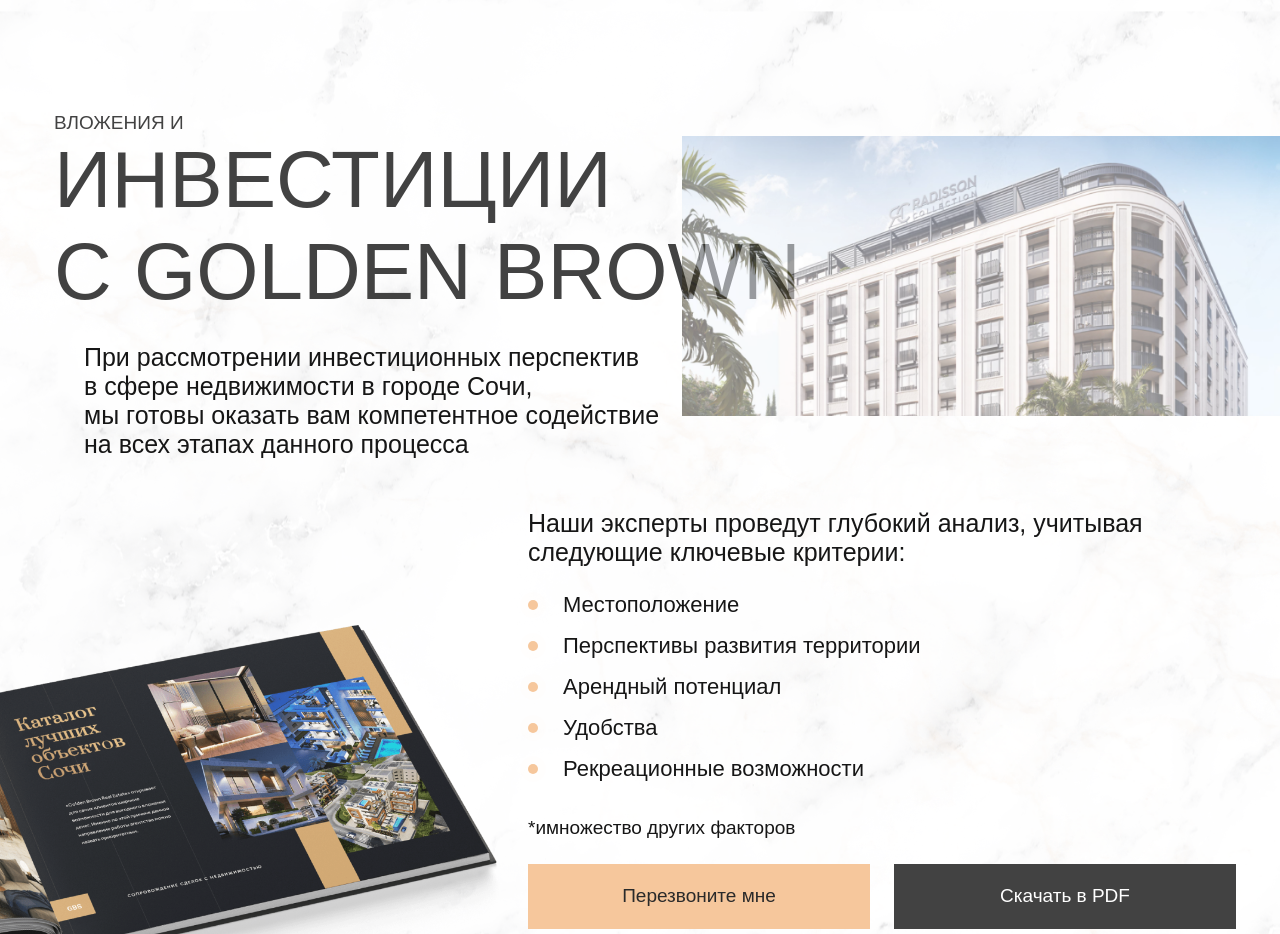
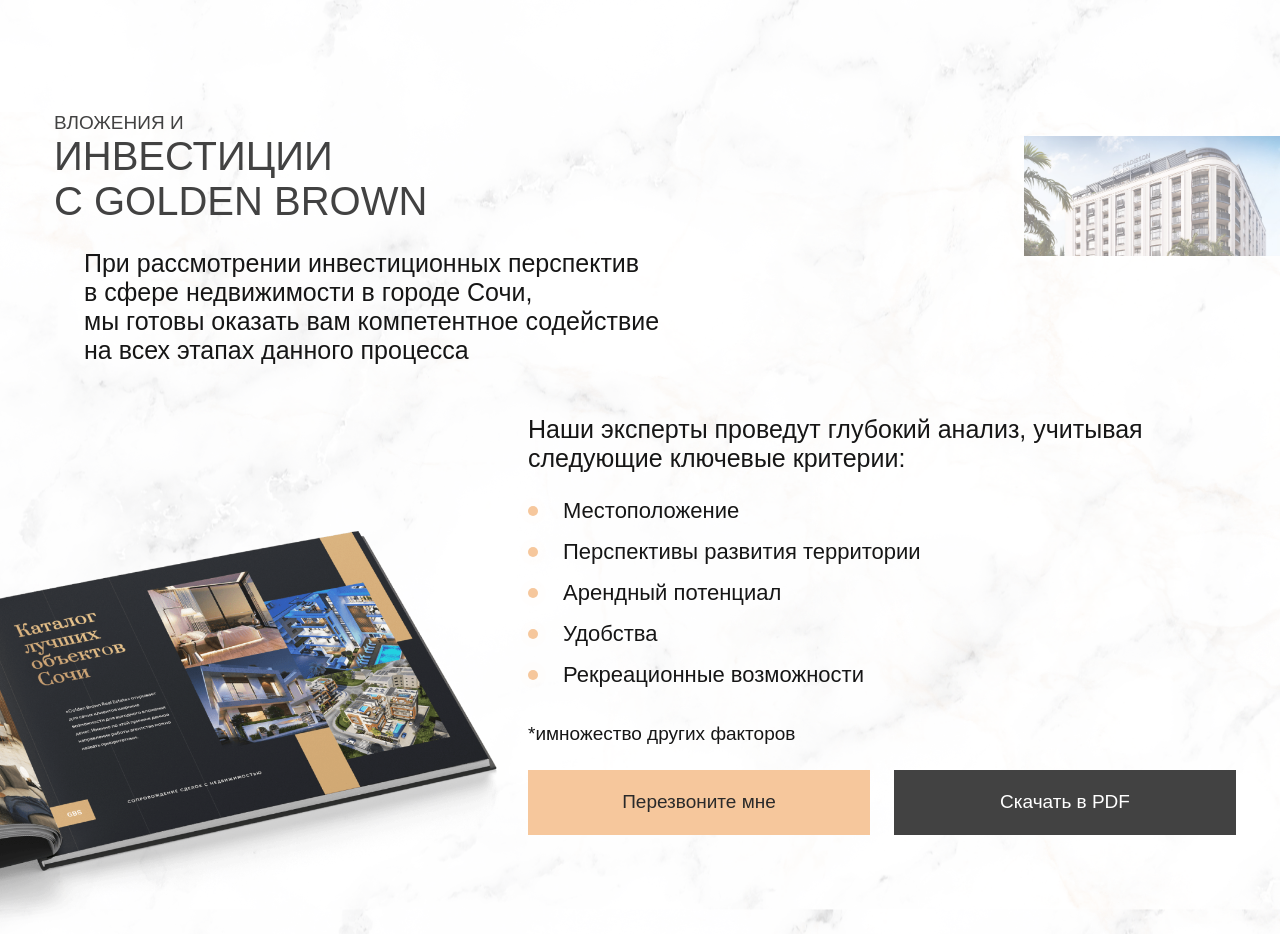
Before and after one commit to fayzullayevelmurod/golden-brown, a plain HTML site: page glade.html in a window 1280 px wide. Shown: the part 8120-9054 px from the top of the page. Drawn offline with nearby package versions, Linux system fonts and the light colour scheme; a web font is replaced by a local one.

Commit message:
title update

```diff
--- a/css/_responsive.scss
+++ b/css/_responsive.scss
@@ -25,6 +25,10 @@
         .bg_2 {
             height: 329px;
             width: auto;
+        }
+
+        .main_title {
+            font-size: 70px
         }
     }
 }
@@ -231,6 +235,16 @@
 
         .text_block {
             width: 100%;
+        }
+    }
+
+    .object_investments {
+        .bg_2 {
+            height: 120px;
+        }
+
+        .main_title {
+            font-size: 40px;
         }
     }
 
```
Also changed, not shown: css/style.css, 1 other file.
